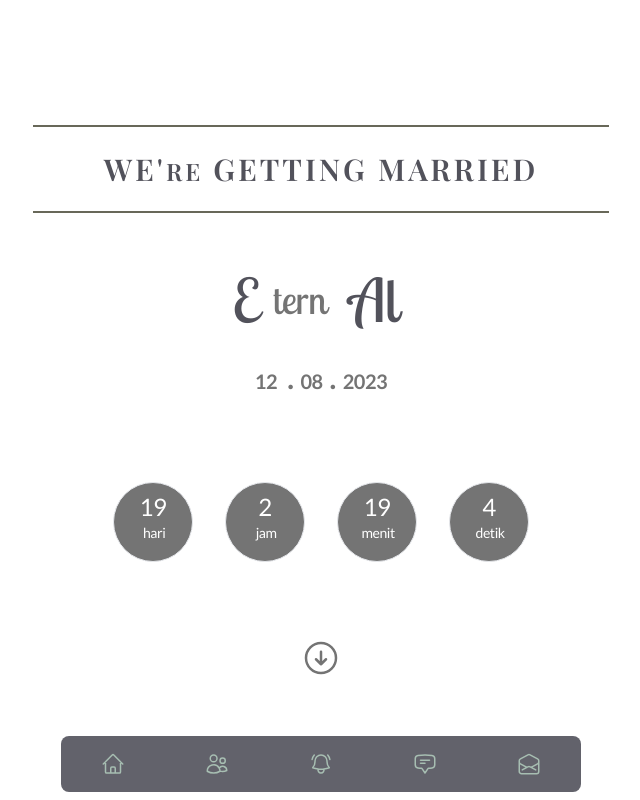
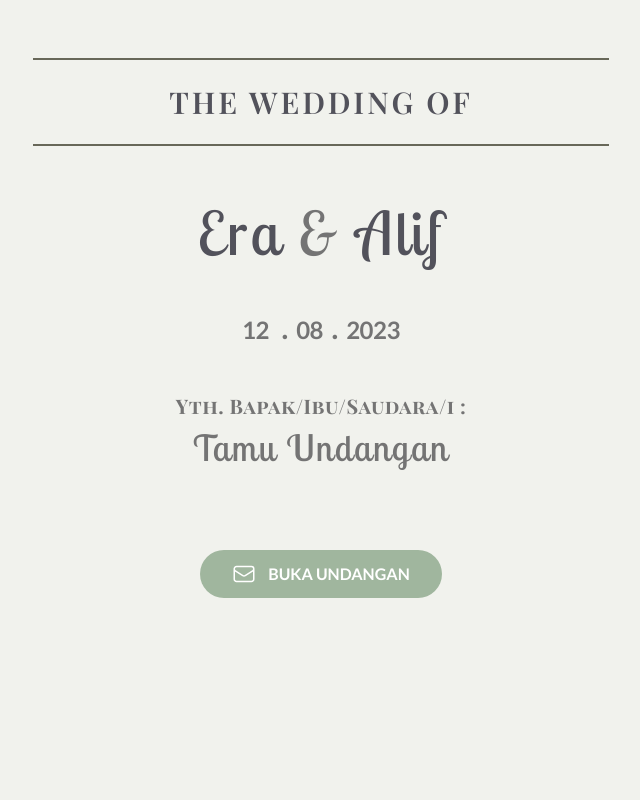
Before and after one commit to eternal51/eternal51.github.io, a website: page index.html in a window 1280 px wide. Shown: the top 800 px of the page, without its empty margins (319-959 px from the left). Drawn offline with nearby package versions, Linux system fonts and the light colour scheme; a web font is replaced by a local one.

```diff
--- a/index.html
+++ b/index.html
@@ -12,7 +12,7 @@
     <!-- Amplop -->
     <div
       id="amplop"
-      class="fixed left-0 top-0 z-[9999] h-full w-full bg-sage-1 transition duration-[400ms] ease-in-out hidden"
+      class="fixed left-0 top-0 z-[9999] h-full w-full bg-sage-1 transition duration-[400ms] ease-in-out"
     >
       <div class="container">
         <div class="h-full w-full px-4">
```
